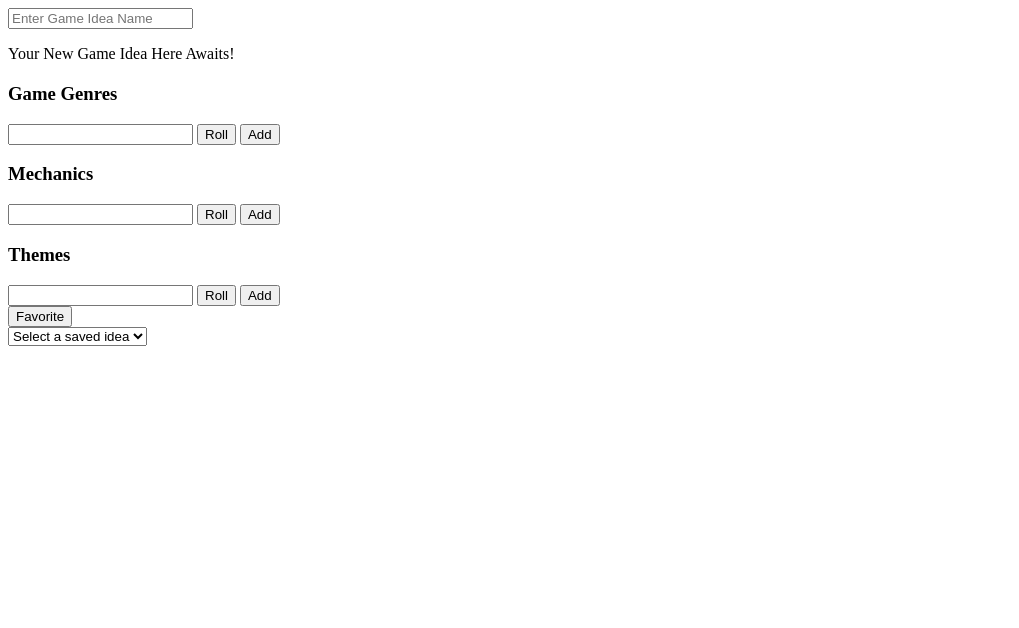
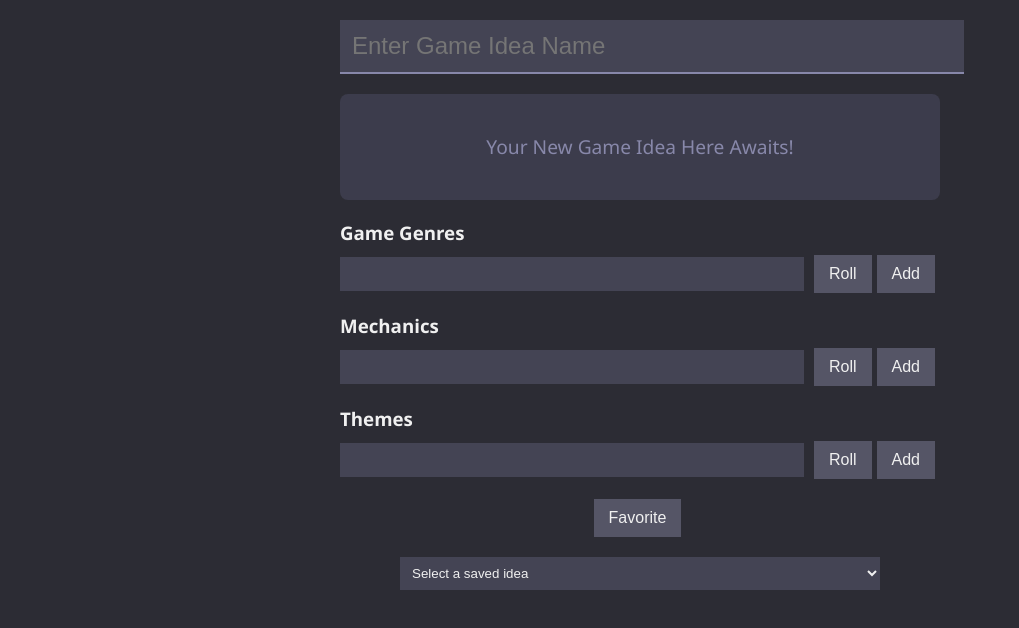
Before and after one commit to chromaticGray/the-game-muse, a plain HTML site: page index.html in a window 1280 px wide. Shown: the whole page, without its empty margins (0-1019 px from the left). Drawn offline with Linux system fonts and the light colour scheme.

Commit message:
css update

```diff
--- a/styles.css
+++ b/styles.css
@@ -1,4 +1,120 @@
-/* Existing styles... */
+body {
+    font-family: 'Segoe UI', Tahoma, Geneva, Verdana, sans-serif;
+    background-color: #2c2c34;
+    color: #f0f0f0;
+    padding: 20px;
+    margin: 0;
+}
+
+#app {
+    max-width: 600px;
+    margin: 0 auto;
+}
+
+#save-idea {
+    text-align: center;
+    margin-bottom: 20px;
+}
+
+#save-idea input {
+    width: 100%;
+    padding: 12px;
+    font-size: 1.5em;
+    color: #fff;
+    background-color: #444454;
+    border: none;
+    border-bottom: 2px solid #8888aa;
+}
+
+#game-idea-display {
+    background-color: #3c3c4c;
+    padding: 20px;
+    border-radius: 8px;
+    margin-bottom: 20px;
+    text-align: center;
+}
+
+#placeholder-text {
+    color: #8888aa;
+    font-size: 1.2em;
+}
+
+#game-genres {
+    color: #aa88ff;
+    font-weight: bold;
+}
+
+#game-mechanics {
+    color: #ff8888;
+    font-weight: bold;
+}
+
+#game-theme {
+    color: #88ffff;
+    font-weight: bold;
+}
+
+.category {
+    margin-bottom: 20px;
+}
+
+.category h3 {
+    color: #f0f0f0;
+    margin-bottom: 10px;
+}
+
+.control-row {
+    display: flex;
+    align-items: center;
+}
+
+.control-row input {
+    flex: 1;
+    padding: 8px;
+    font-size: 1em;
+    margin-right: 10px;
+    background-color: #444454;
+    color: #f0f0f0;
+    border: none;
+}
+
+button {
+    padding: 10px 15px;
+    font-size: 1em;
+    background-color: #555566;
+    color: #f0f0f0;
+    border: none;
+    margin-right: 5px;
+    cursor: pointer;
+}
+
+button:hover {
+    background-color: #666677;
+}
+
+#favorite-button {
+    text-align: center;
+    margin-top: 20px;
+}
+
+#favorites {
+    margin-top: 20px;
+    text-align: center;
+}
+
+#favorites select {
+    width: 80%;
+    padding: 8px;
+    background-color: #444454;
+    color: #f0f0f0;
+    border: none;
+}
+
+a {
+    color: inherit;
+    text-decoration: none;
+    font-weight: bold;
+}
 
 /* Clickable Items */
 .clickable-item {
```
